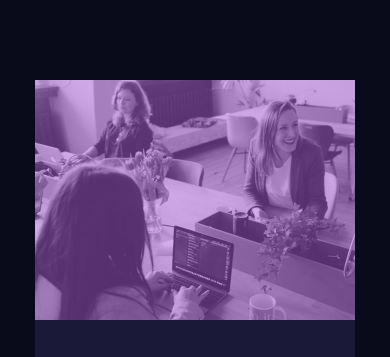
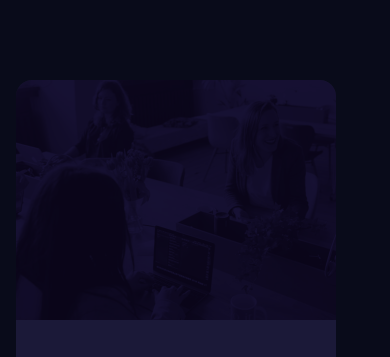
Before and after one commit to MojtabaMosavi/stats-preview-card-component-main, a plain HTML site: page index.html in a window 390 px wide. Shown: the top 357 px of the page. Drawn offline with Linux system fonts and the light colour scheme.

Commit message:
added border-radius to the image on the mobile view

```diff
--- a/style.css
+++ b/style.css
@@ -15,6 +15,7 @@
   background-color: var(--main-background);
   color: #fff;
   margin: 0 auto;
+  padding: 1rem;
 }
 
 .grid-container {
@@ -96,6 +97,8 @@
 
   .grid-container {
     margin-top: 5rem;
+    border-radius: 1rem;
+    overflow: hidden;
   }
 
   .grid-container {
@@ -104,11 +107,13 @@
     grid-template-areas: "img" "text";
     justify-content: center;
     max-width: 20rem;
+    margin: 4rem auto 0 auto;
   }
 
   .header__img {
     background-image: url("./images/image-header-mobile.jpg");
     background-repeat: no-repeat;
+    mix-blend-mode: multiply;
     grid-area: img;
   }
 
@@ -129,3 +134,9 @@
     margin-bottom: 1.5rem;
   }
 }
+
+@media screen and (max-width: 25rem) {
+  .grid-container {
+    margin: 4rem 0 0 0;
+  }
+}
```
